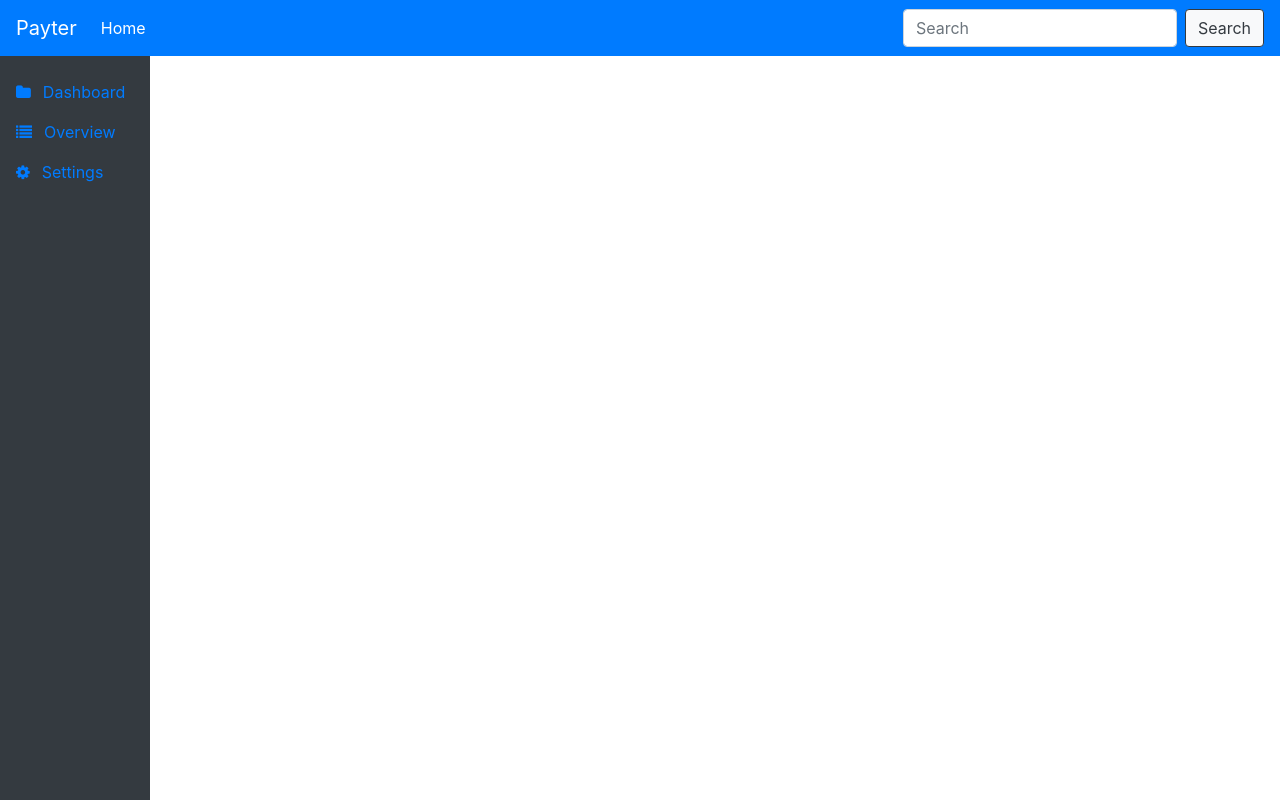
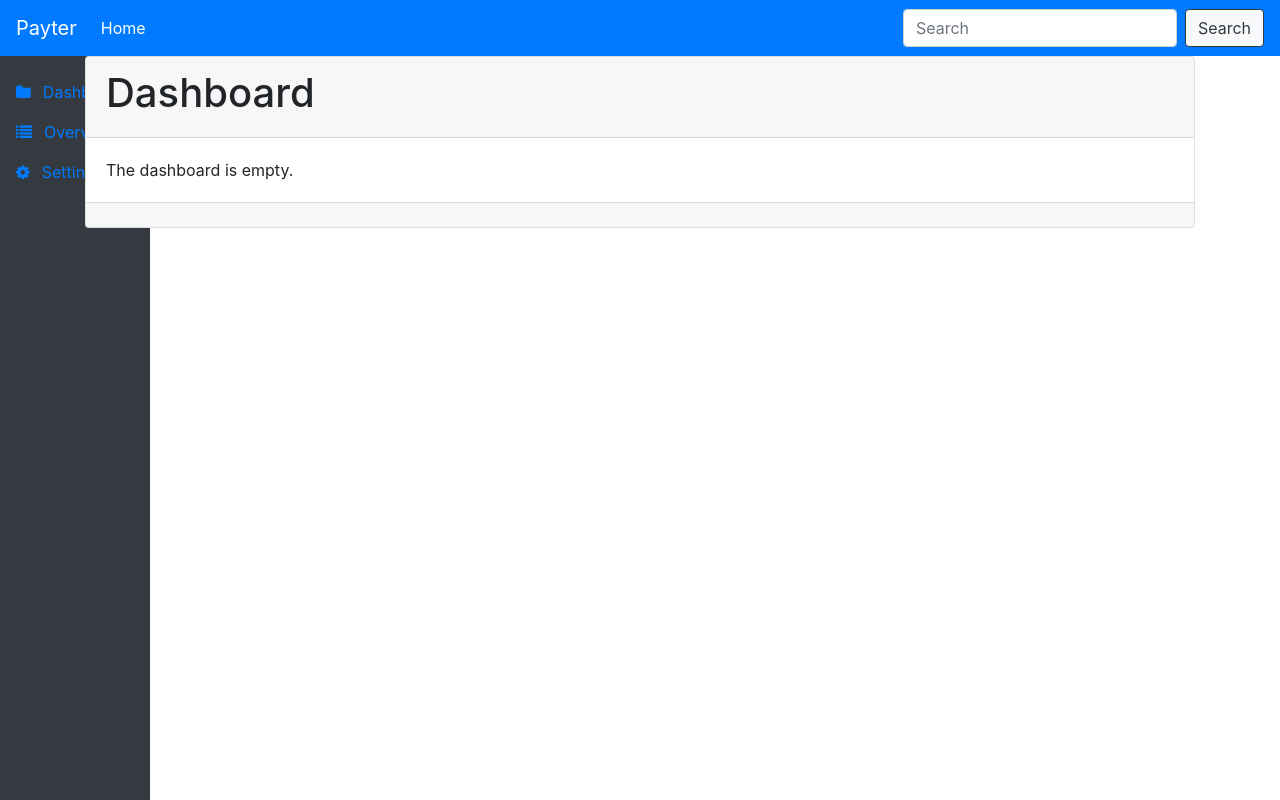
Before and after one commit to samsoedien/payter-ng-sample, an Angular app: page / in a window 1280 px wide. Built offline with nearby package versions, Linux system fonts and the light colour scheme.

Commit message:
add dashboard component and error message

```diff
--- a/src/app/app-routing.module.ts
+++ b/src/app/app-routing.module.ts
@@ -1,9 +1,10 @@
 import { NgModule } from '@angular/core';
 import { Routes, RouterModule } from '@angular/router';
 
-import { OverviewComponent, DetailsComponent, NewItemComponent } from './components';
+import { DashboardComponent, OverviewComponent, DetailsComponent, NewItemComponent } from './components';
 
 const routes: Routes = [
+  { path: "", component: DashboardComponent },
   { path: 'items', children: [
     { path: 'overview', component: OverviewComponent },
     { path: 'details/:id', component: DetailsComponent },
--- a/src/app/app.module.ts
+++ b/src/app/app.module.ts
@@ -6,7 +6,7 @@ import { FormsModule, ReactiveFormsModule } from '@angular/forms';
 import { AppRoutingModule } from './app-routing.module';
 import { AppComponent } from './app.component';
 
-import { HeaderComponent, MenuComponent, OverviewComponent, DetailsComponent, NewItemComponent } from 'app/components';
+import { HeaderComponent, MenuComponent, OverviewComponent, DetailsComponent, NewItemComponent, DashboardComponent } from 'app/components';
 
 import { DataService } from 'app/services/data';
 
@@ -18,6 +18,7 @@ import { DataService } from 'app/services/data';
     OverviewComponent,
     DetailsComponent,
     NewItemComponent,
+    DashboardComponent,
   ],
   imports: [
     BrowserModule,
--- /dev/null
+++ b/src/app/components/dashboard/dashboard.component.html
@@ -0,0 +1,12 @@
+<div class="card-deck">
+  <div class="card">
+    <div class="card-header">
+      <h1>Dashboard</h1>
+    </div>
+    <div class="card-body">
+      The dashboard is empty.
+    </div>
+    <div class="card-footer">
+    </div>
+  </div>
+</div>
--- /dev/null
+++ b/src/app/components/dashboard/index.ts
@@ -0,0 +1 @@
+export * from './dashboard.component';
--- a/src/app/components/index.ts
+++ b/src/app/components/index.ts
@@ -3,3 +3,4 @@ export * from './menu';
 export * from './overview';
 export * from './details';
 export * from './new-item';
+export * from './dashboard';
--- a/src/app/components/new-item/new-item.component.html
+++ b/src/app/components/new-item/new-item.component.html
@@ -1,6 +1,9 @@
 <div class="card">
   <form class="form" [formGroup]="form" (ngSubmit)="submit()">
     <div class="card-body">
+      <div class="alert alert-danger" *ngIf="$error| async as error">
+        {{ error }}
+      </div>
       <div class="form-group">
         <label for="name">Name</label>
         <input id="name" type="text" class="form-control" [class.is-invalid]="markInvalid('name')" placeholder="a name for this item" formControlName="name" />
```
Also changed, not shown: src/app/components/dashboard/dashboard.component.ts (added, +10 -0 lines), 1 other file (tests, documents, lock files or other folders).
